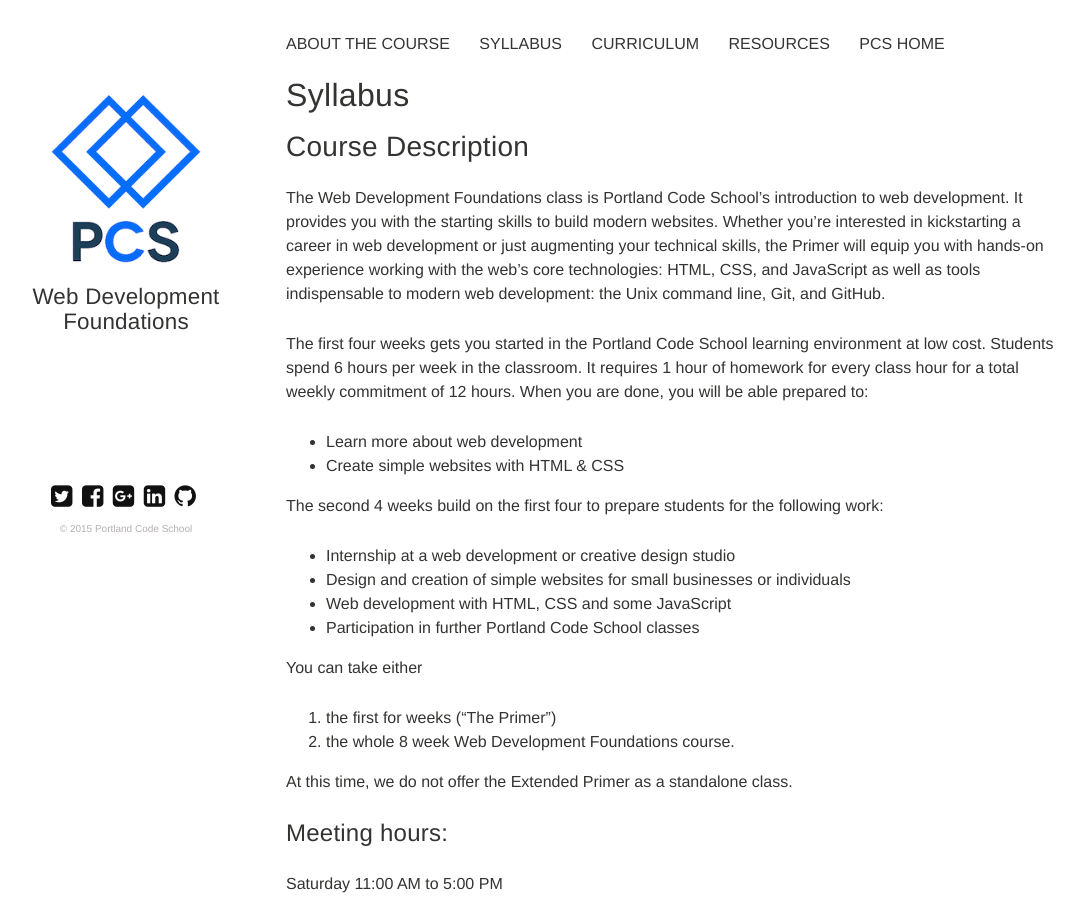
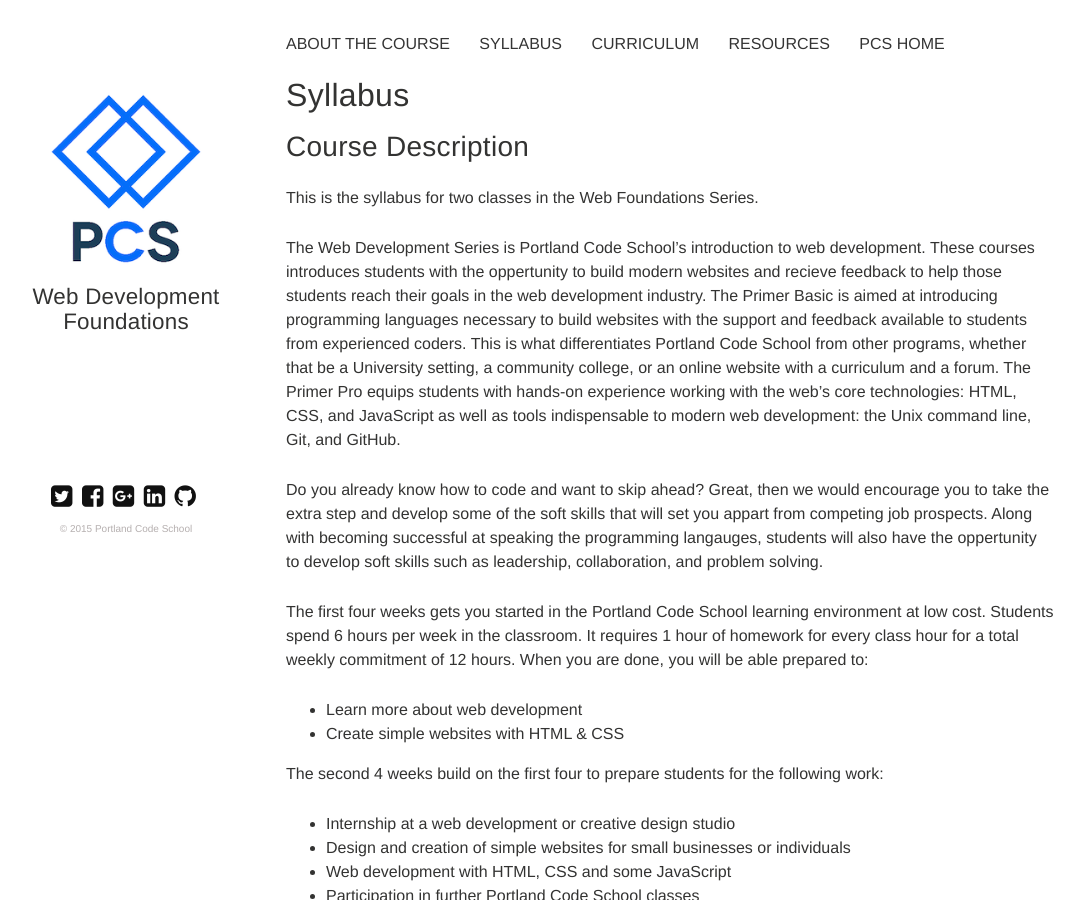
Before and after one commit to portlandcodeschool/primer, a Jekyll site: the page built from syllabus.md, in a window 1280 px wide and 900 px high. Shown: the whole window, without its empty margins (34-1118 px from the left). Built offline with Jekyll 4.4.1, drawn with Linux system fonts in a browser that asks for light colours; nearby versions of some CDN libraries.

Commit message:
revised course description to focus more on the differences between Primer Basic and Primer Pro

```diff
--- a/syllabus.md
+++ b/syllabus.md
@@ -16,7 +16,11 @@ share:
 
 ## Course Description
 
-The Web Development Foundations class is Portland Code School's introduction to web development. It provides you with the starting skills to build modern websites. Whether you're interested in kickstarting a career in web development or just augmenting your technical skills, the Primer will equip you with hands-on experience working with the web's core technologies: HTML, CSS, and JavaScript as well as tools indispensable to modern web development: the Unix command line, Git, and GitHub.
+This is the syllabus for two classes in the Web Foundations Series.
+
+The Web Development Series is Portland Code School's introduction to web development. These courses introduces students with the oppertunity to build modern websites and recieve feedback to help those students reach their goals in the web development industry.  The Primer Basic is aimed at introducing programming languages necessary to build websites with the support and feedback available to students from experienced coders.  This is what differentiates Portland Code School from other programs, whether that be a University setting, a community college, or an online website with a curriculum and a forum.  The Primer Pro equips students with hands-on experience working with the web's core technologies: HTML, CSS, and JavaScript as well as tools indispensable to modern web development: the Unix command line, Git, and GitHub.
+
+Do you already know how to code and want to skip ahead?  Great, then we would encourage you to take the extra step and develop some of the soft skills that will set you appart from competing job prospects.  Along with becoming successful at speaking the programming langauges, students will also have the oppertunity to develop soft skills such as leadership, collaboration, and problem solving.
 
 The first four weeks gets you started in the Portland Code School learning environment at low cost. Students spend 6 hours per week in the classroom. It requires 1 hour of homework for every class hour for a total weekly commitment of 12 hours. When you are done, you will be able prepared to:
 
```
